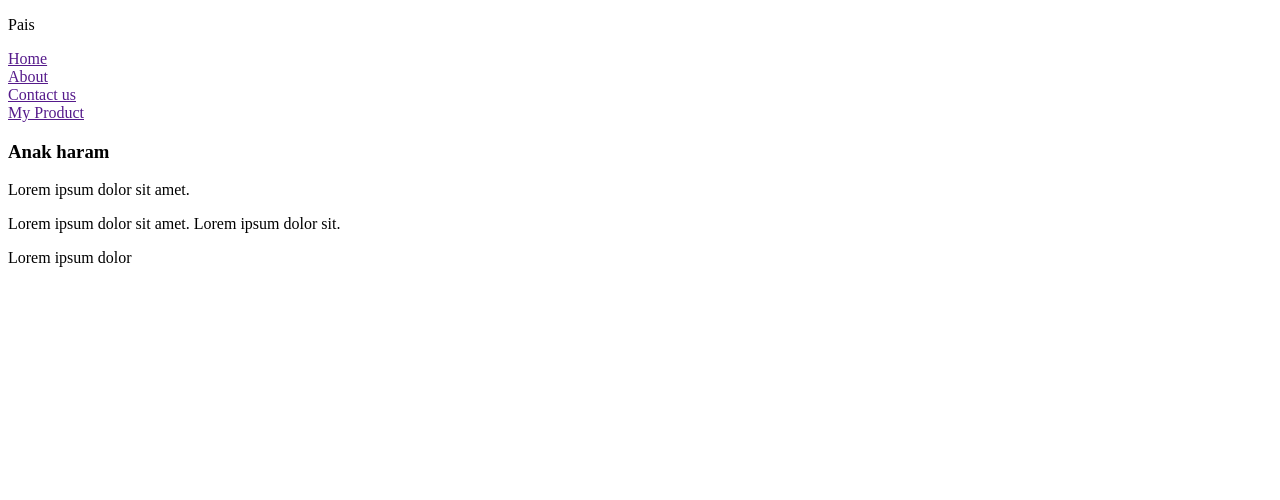
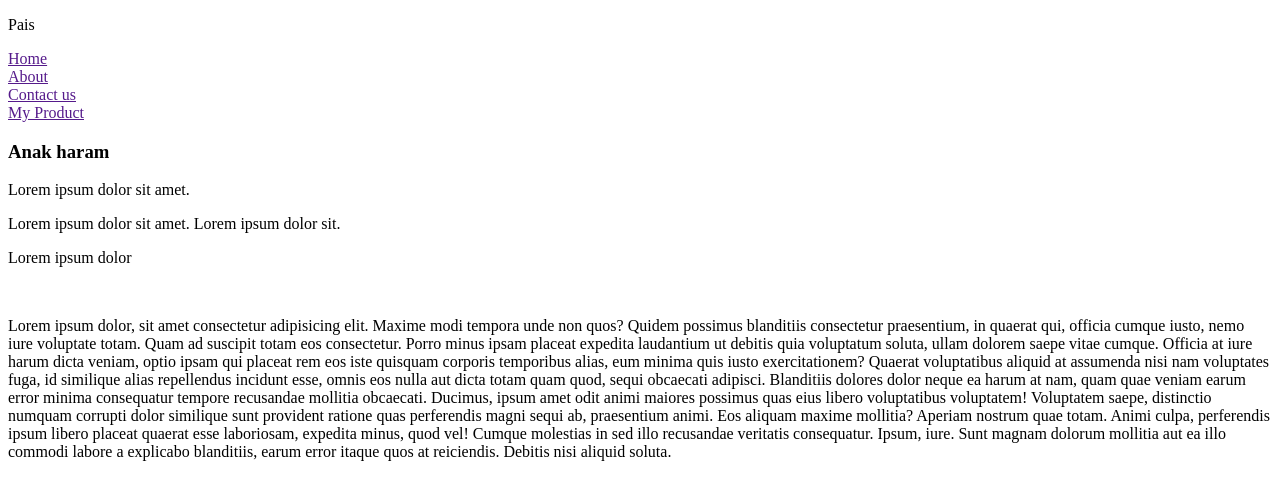
Before and after one commit to paisssszz/sebelum_tes, a plain HTML site: page index.html in a window 1280 px wide. Drawn offline with Linux system fonts and the light colour scheme.

Commit message:
lorem 200

```diff
--- a/index.html
+++ b/index.html
@@ -35,5 +35,6 @@
         </div>
     </header>
     </div>
+    <p>Lorem ipsum dolor, sit amet consectetur adipisicing elit. Maxime modi tempora unde non quos? Quidem possimus blanditiis consectetur praesentium, in quaerat qui, officia cumque iusto, nemo iure voluptate totam. Quam ad suscipit totam eos consectetur. Porro minus ipsam placeat expedita laudantium ut debitis quia voluptatum soluta, ullam dolorem saepe vitae cumque. Officia at iure harum dicta veniam, optio ipsam qui placeat rem eos iste quisquam corporis temporibus alias, eum minima quis iusto exercitationem? Quaerat voluptatibus aliquid at assumenda nisi nam voluptates fuga, id similique alias repellendus incidunt esse, omnis eos nulla aut dicta totam quam quod, sequi obcaecati adipisci. Blanditiis dolores dolor neque ea harum at nam, quam quae veniam earum error minima consequatur tempore recusandae mollitia obcaecati. Ducimus, ipsum amet odit animi maiores possimus quas eius libero voluptatibus voluptatem! Voluptatem saepe, distinctio numquam corrupti dolor similique sunt provident ratione quas perferendis magni sequi ab, praesentium animi. Eos aliquam maxime mollitia? Aperiam nostrum quae totam. Animi culpa, perferendis ipsum libero placeat quaerat esse laboriosam, expedita minus, quod vel! Cumque molestias in sed illo recusandae veritatis consequatur. Ipsum, iure. Sunt magnam dolorum mollitia aut ea illo commodi labore a explicabo blanditiis, earum error itaque quos at reiciendis. Debitis nisi aliquid soluta.</p>
 </body>
 </html>
```
